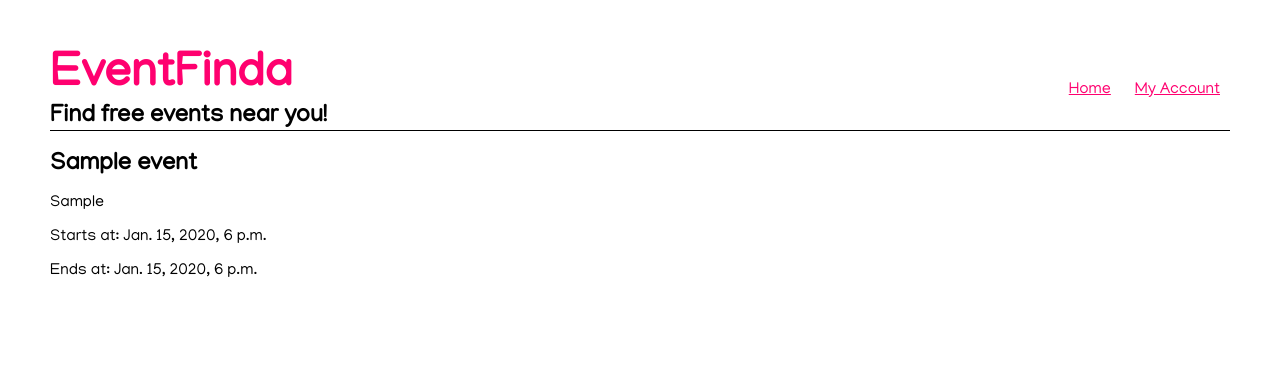
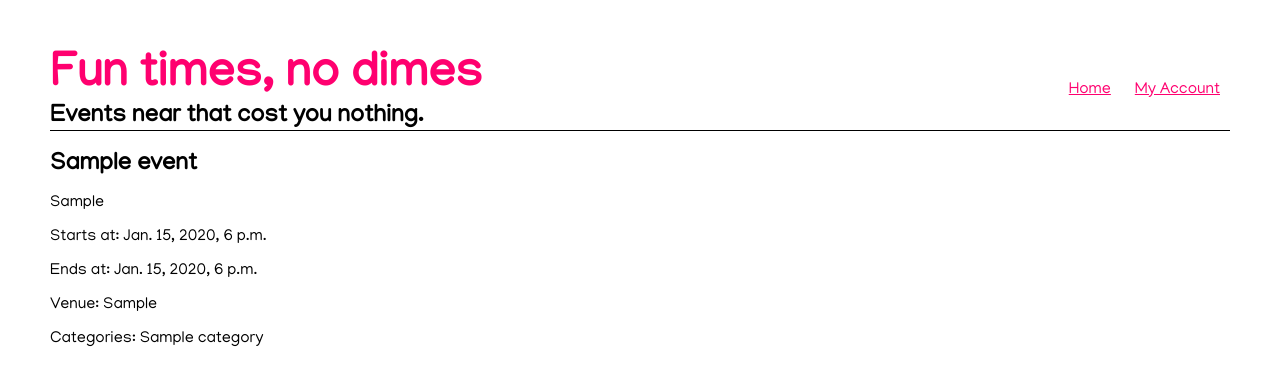
Before and after one commit to Eleanor-Engineer/fun-times-no-dimes, a Django app: page /event-finder/1/ in a window 1280 px wide. Shown: the top 386 px of the page. Run offline with Django 3.2, Linux system fonts and the light colour scheme; tables that the repository leaves empty hold one stand-in row (values such as "Sample post").

Commit message:
wip added classes and catagories

```diff
--- a/eventFinderApp/models.py
+++ b/eventFinderApp/models.py
@@ -6,6 +6,13 @@ class Event(models.Model):
     location = models.CharField(max_length=200)
     start_time = models.DateTimeField('start time and date')
     end_time = models.DateTimeField('end time and date')
+    #07/09/2019 Eleanor. The line below is to add a new "venue" field to the Event model.  The null part means the user doesn't have to enter a value.
+    venue=models.CharField(max_length=200, null=True)
+    ##07/09/2019 Eleanor. This is an optional line for a link to the main event page. This may not work.
+    #link=models.link('link to event page') #Yep, it doesn't work. Maybe it can be fixed at a later point.
+
+    #07/09/2019 Eleanor. This is to make a many to many relationship with categories.
+    category = models.ManyToManyField('Category')
 
 
 class Category(models.Model):
--- a/eventFinderApp/templates/eventFinderApp/base.html
+++ b/eventFinderApp/templates/eventFinderApp/base.html
@@ -5,9 +5,12 @@
 <html lang="en">
     <head>
         <meta charset="utf-8">
-        <title>EventFinda</title>
+        <title>Fun Times</title>
+        <!-- Original lines:
         <meta name="description" content="">
-        <meta name="author" content="Hayley van Waas">
+        <meta name="author" content="Hayley van Waas"> -->
+        <meta title="description" content="">
+        <meta title="author" content="Hayley van Waas, Edits from Eleanor">
         <link href="https://fonts.googleapis.com/css?family=Manjari&display=swap" rel="stylesheet">
         <link rel="stylesheet" type="text/css" href="{% static 'eventFinderApp/style.css' %}">
     </head>
@@ -15,8 +18,8 @@
     <body>
         <header>
             <div>
-                <h1>EventFinda</h1>
-                <h2>Find free events near you!</h2>
+                <h1>Fun times, no dimes</h1>
+                <h2>Events near that cost you nothing.</h2>
             </div>
             {% include './nav.html' %}
         </header>
--- a/eventFinderApp/templates/eventFinderApp/detailsBox.html
+++ b/eventFinderApp/templates/eventFinderApp/detailsBox.html
@@ -2,5 +2,10 @@
     <a href="{% url 'eventFinderApp:event' event.id %}">
         <p>{{ event.title }}</p>
         <p>{{ event.start_time }}</p>
+        <!–– 07/09/2019 Eleanor, For loop courtesy of Shae.  ––>
+        {% for category in event.category.all %}
+            <p>{{ category.name }}</p>
+        {% endfor %}
+
     </a>
 </div>
--- a/eventFinderApp/templates/eventFinderApp/event.html
+++ b/eventFinderApp/templates/eventFinderApp/event.html
@@ -7,5 +7,11 @@
 <p>{{ event.location }}</p>
 <p>Starts at: {{ event.start_time }}</p>
 <p>Ends at: {{ event.end_time }}</p>
+<!–– 07/09/2019 Eleanor. Venue details and for loop courtesy of Shea.  I will probably need to come back to this. ––>
+<p>Venue: {{ event.venue }}</p>
+{% for category in event.category.all %}
+<p>Categories: {{ category.name }}</p>
+{% endfor %}
+
 
 {% endblock %}
--- a/eventFinderProject/settings.py
+++ b/eventFinderProject/settings.py
@@ -77,9 +77,9 @@ WSGI_APPLICATION = 'eventFinderProject.wsgi.application'
 DATABASES = {
     'default': {
         'ENGINE': 'django.db.backends.postgresql_psycopg2',
-        'NAME': 'database_main', # you will need to create this db
-        'USER': 'postgres', # enter your user name here
-        'PASSWORD': 'postgres',
+        'NAME': 'database_main', #07/09/2019 Eleanor  # you will need to create this db
+        'USER': 'postgres', #07/09/2019 Eleanor # enter your user name here
+        'PASSWORD': 'postgres',#07/09/2019 Eleanor
         'HOST': 'localhost',
         'PORT': '5432',
     }
```
Also changed, not shown: eventFinderApp/migrations/0001_initial.py, eventFinderApp/migrations/0002_auto_20190907_1725.py (added).
